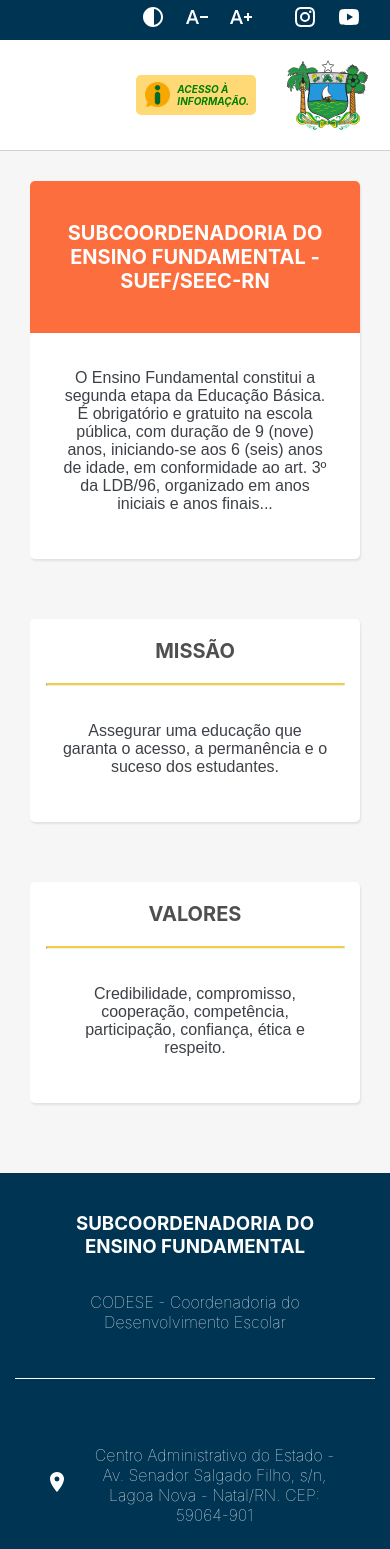
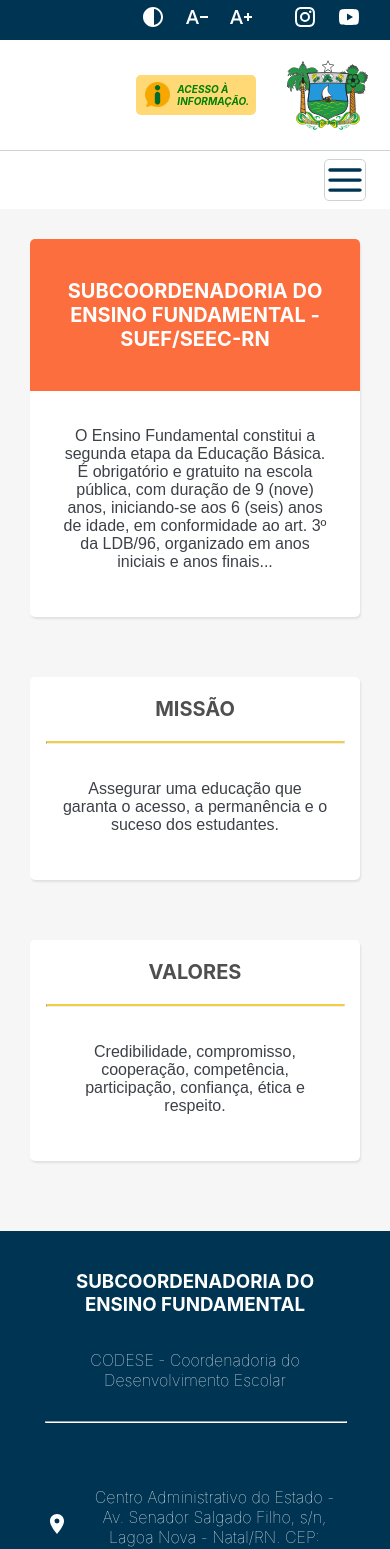
Before and after one commit to dtayna/site-suef, a React (Create React App) app: page / in a window 390 px wide. Shown: the top 1549 px of the page. Built offline with nearby package versions, Linux system fonts and the light colour scheme.

Commit message:
icon menu para smartphone

```diff
--- a/src/components/footer.js
+++ b/src/components/footer.js
@@ -19,15 +19,11 @@ const ItemFooter = styled.div`
     display: flex;
     flex-direction: column;
     justify-content: center;
-    padding: 20px 30px 30px 30px;
+    padding: 20px 30px 20px 30px;
     min-width: 300px;
     max-width: 300px;
     text-wrap: wrap;
 
-    @media screen and (max-width: 700px) {
-       border-bottom: 1px solid white;
-       margin-bottom: 30px;
-    }
 `;
 
 const SubItemFooter = styled.div`
@@ -71,9 +67,14 @@ const TituloItem = styled.h3`
 `;
 
 const Linha = styled.hr`
-    margin-bottom: 15px;
-    border-top: 1px solid white;
-    font-weight: 100;
+    display: none;
+
+    @media screen and (max-width: 734px) {
+        display: block;
+        width: 100%;
+        border-bottom: 1px solid white;
+        margin-top: 15px;
+     }
 `;
 
 const LogoRN = styled.img`
@@ -89,10 +90,10 @@ const Footer = () => {
     return(
         <FooterContainer>
             <ItemFooter>
-
                 <TituloItem> SUBCOORDENADORIA DO ENSINO FUNDAMENTAL</TituloItem>
                 <TextoItemStart>CODESE - Coordenadoria do Desenvolvimento Escolar</TextoItemStart>
-                 </ItemFooter>
+                <Linha/>
+            </ItemFooter>
             <ItemFooter>
                 <SubItemFooter>
                     <LogosFooter>
@@ -118,6 +119,7 @@ const Footer = () => {
                         Tel.: (84) 3232-0000
                     </TextoItemStart>
                 </SubItemFooter>
+                <Linha/>
             </ItemFooter>
             <ItemFooter>
                 <TextoItemStart> <LogoRN src={UrlLogoRN}/></TextoItemStart>
--- a/src/components/menu-principal.js
+++ b/src/components/menu-principal.js
@@ -1,8 +1,9 @@
 import styled from 'styled-components';
 import { Link, BrowserRouter } from 'react-router-dom';
+import { CgMenu } from 'react-icons/cg';
 import '../styles/global.css';
 
-const ItemMenu = styled.div`
+const ItemMenuDesktop = styled.div`
   font-size: 0.8em;
   min-width: 90px;
   text-align: center;
@@ -15,14 +16,45 @@ const ItemMenu = styled.div`
   font-weight: bold;
 `;
 
-const ContainerMenu = styled.div`
+const BlockDesktop = styled.div`
+  transparent;
+  display: block;
+  @media screen and (max-width: 930px) {
+    display: none;
+  }`
+;
+
+const BlockSmartphone = styled.div`
+    transparent;
+    display: none;
+    @media screen and (max-width: 930px) {
+      display: block;
+    }
+`;
+
+const ContainerMenuDesktop = styled.div`
   transparent;
   display: flex;
   justify-content: center;
+`;
 
-  @media screen and (max-width: 700px) {
-    display: none;
-  }
+const ContainerMenuSmartphone = styled.div`
+  display: flex;
+  justify-content: right;
+  align-items: center;
+  padding: 3px 5% 3px;
+`;
+
+const IconMenu = styled.div`
+  font-size: 2.5em;
+  color: #003453;
+  border-radius: 5px;
+  border: 1px solid #ccd3d5;
+  max-width: 50px;
+  margin: 5px;
+  display: flex;
+  align-items: center;
+  justify-content: center;
 `;
 
 const itemcolor = {};
@@ -33,21 +65,32 @@ const green = '#B9C73A';
 const blue = '#57C1F2';
 const red = '#FC6E3D';
 
+const cinza = "#4F4F4F";
+
 // Antigo yellow #FFAB08
 
 const MenuPrincipal = () => {
   return(
-    <ContainerMenu>
-      <BrowserRouter >
-      <Link className="links" to="/"><ItemMenu itemcolor={darkblue}>INÍCIO</ItemMenu></Link>
-      <Link className="links" to="/mapa"><ItemMenu  itemcolor={pink}>MAPA</ItemMenu></Link>
-      <ItemMenu  itemcolor={yellow}>EVENTOS</ItemMenu>
-      <ItemMenu  itemcolor={green}>CONTATOS</ItemMenu>
-      <ItemMenu  itemcolor={blue}>DOCUMENTOS</ItemMenu>
-      <ItemMenu  itemcolor={red}>PROJETOS</ItemMenu>
-      <Link className="links" to="/equipe"><ItemMenu  itemcolor={darkblue}>EQUIPE</ItemMenu></Link>
-      </BrowserRouter>
-    </ContainerMenu>
+    <>
+    <BlockDesktop>
+      <ContainerMenuDesktop>
+        <BrowserRouter >
+          <Link className="links" to="/"><ItemMenuDesktop itemcolor={darkblue}>INÍCIO</ItemMenuDesktop></Link>
+          <Link className="links" to="/mapa"><ItemMenuDesktop  itemcolor={pink}>MAPA</ItemMenuDesktop></Link>
+          <ItemMenuDesktop  itemcolor={yellow}>EVENTOS</ItemMenuDesktop>
+          <ItemMenuDesktop  itemcolor={green}>CONTATOS</ItemMenuDesktop>
+          <ItemMenuDesktop  itemcolor={blue}>DOCUMENTOS</ItemMenuDesktop>
+          <ItemMenuDesktop  itemcolor={red}>PROJETOS</ItemMenuDesktop>
+          <Link className="links" to="/equipe"><ItemMenuDesktop  itemcolor={darkblue}>EQUIPE</ItemMenuDesktop></Link>
+          </BrowserRouter>
+      </ContainerMenuDesktop>
+    </BlockDesktop>
+    <BlockSmartphone>
+      <ContainerMenuSmartphone>
+        <IconMenu><CgMenu/></IconMenu>
+      </ContainerMenuSmartphone>
+    </BlockSmartphone>
+    </>
 
   );
 }
```
